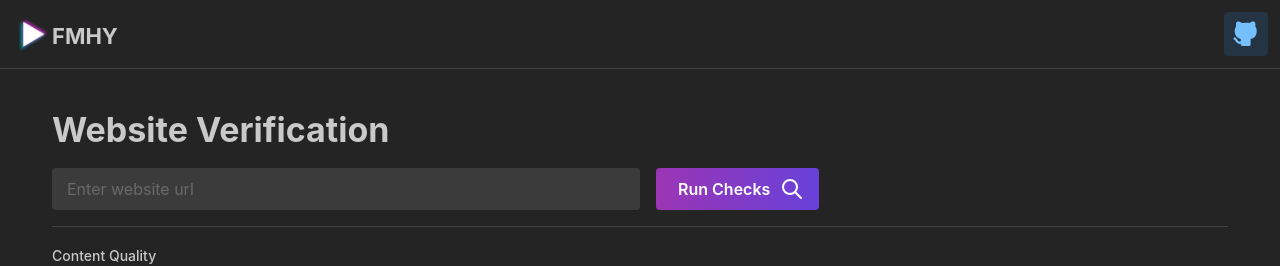
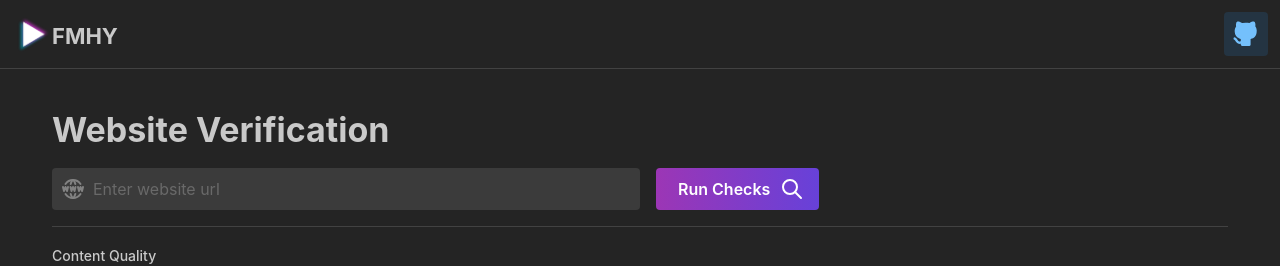
Before and after one commit to sachin-sankar/fmhy-link-check, a Next.js app: page / in a window 1280 px wide. Shown: the top 266 px of the page. Built offline with nearby package versions, Linux system fonts and the light colour scheme.

Commit message:
feat: Icon for website url input

```diff
--- a/app/page.tsx
+++ b/app/page.tsx
@@ -15,7 +15,11 @@ import {
   Tooltip,
 } from "@mantine/core";
 import { useDisclosure } from "@mantine/hooks";
-import { IconBrandGithubFilled, IconSearch } from "@tabler/icons-react";
+import {
+  IconBrandGithubFilled,
+  IconSearch,
+  IconWorldWww,
+} from "@tabler/icons-react";
 import VerificationForm from "./components/VerificationForm";
 
 export default function Home() {
@@ -83,6 +87,7 @@ export default function Home() {
                 size="md"
                 placeholder="Enter website url"
                 className="w-1/2"
+                leftSection={<IconWorldWww />}
               />
               <Button
                 size="md"
```
